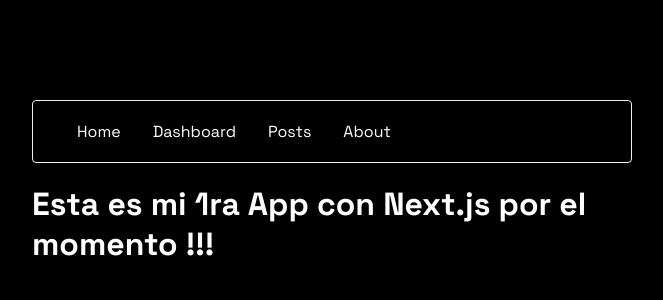
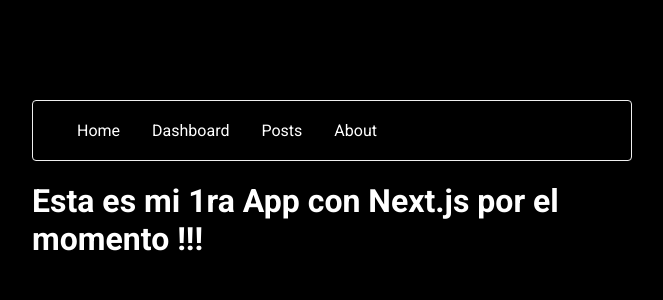
Before and after one commit to ManuelFBS/next-js-13-app, a Next.js app: page / in a window 1280 px wide. Shown: the top 300 px of the page, without its empty margins (308-971 px from the left). Built offline with nearby package versions, Linux system fonts and the light colour scheme.

Commit message:
Actualiz. package, package-lock y layout.js

```diff
--- a/app/layout.js
+++ b/app/layout.js
@@ -1,11 +1,17 @@
 import '../styles/globals.css'
 // import { Inter } from 'next/font/google'
-import { Space_Grotesk } from '@next/font/google'
+// import { Space_Grotesk } from 'next/font/google'
+import { Roboto } from 'next/font/google'
 import Navigation from '../components/Navigation'
 
 // const inter = Inter({ subsets: ['latin'] })
-const font = Space_Grotesk({
-  weight: ['400', '700']
+// const font = Space_Grotesk({
+//   weight: ['400', '700'],
+//   subsets: ['latin']
+// })
+const font = Roboto({
+  weight: ['400', '700'],
+  subsets: ['latin']
 })
 
 export const metadata = {
--- a/package.json
+++ b/package.json
@@ -9,7 +9,6 @@
     "lint": "next lint"
   },
   "dependencies": {
-    "@next/font": "13.4.19",
     "eslint": "8.47.0",
     "eslint-config-next": "13.4.17",
     "next": "13.4.17",
```
Also changed, not shown: 1 other file (tests, documents, lock files or other folders).
